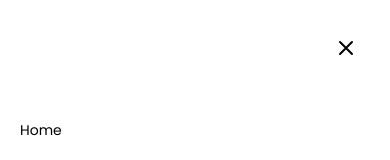
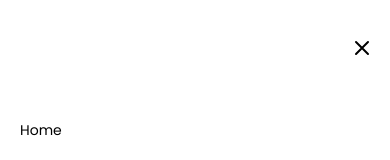
Before and after one commit to Code-X-Novas/Skill-Loop, a React (Vite) app: page / in a window 390 px wide. Both pictures are taken after a click on the button 346 px from the left and 48 px from the top of the page. Shown: the top 160 px of the page. Built offline with nearby package versions, Linux system fonts and the light colour scheme.

Commit message:
fix: Remove unused isActive prop from AdvantageCard component; adjust Navbar styles for better positioning

```diff
--- a/src/components/AdvantageCard.jsx
+++ b/src/components/AdvantageCard.jsx
@@ -1,5 +1,5 @@
 import { motion } from 'framer-motion';
-function AdvantageCard ({ title, description, color, isActive }) {
+function AdvantageCard ({ title, description, color }) {
 
   return (
     <motion.div
--- a/src/components/Navbar.jsx
+++ b/src/components/Navbar.jsx
@@ -18,7 +18,7 @@ function Navbar() {
 
         {/* Hamburger menu button - visible on mobile */}
         <button
-          className="lg:hidden z-30"
+          className="lg:hidden z-30 fixed right-4"
           onClick={toggleMenu}
           aria-label="Toggle menu"
         >
@@ -63,7 +63,7 @@ function Navbar() {
 
         {/* Mobile menu */}
         {isOpen && (
-          <div className="lg:hidden absolute top-0 left-0 right-0 bg-white min-h-screen p-5 pt-28 z-20 transition-all duration-500 ease-in-out">
+          <div className="lg:hidden fixed top-0 left-0 right-0 bg-white min-h-screen p-5 pt-28 z-20 transition-all duration-500 ease-in-out">
             <ul className="flex flex-col space-y-4">
               <li>
                 <a href="/" className="text-sm block py-2" onClick={closeMenu}>Home</a>
```
